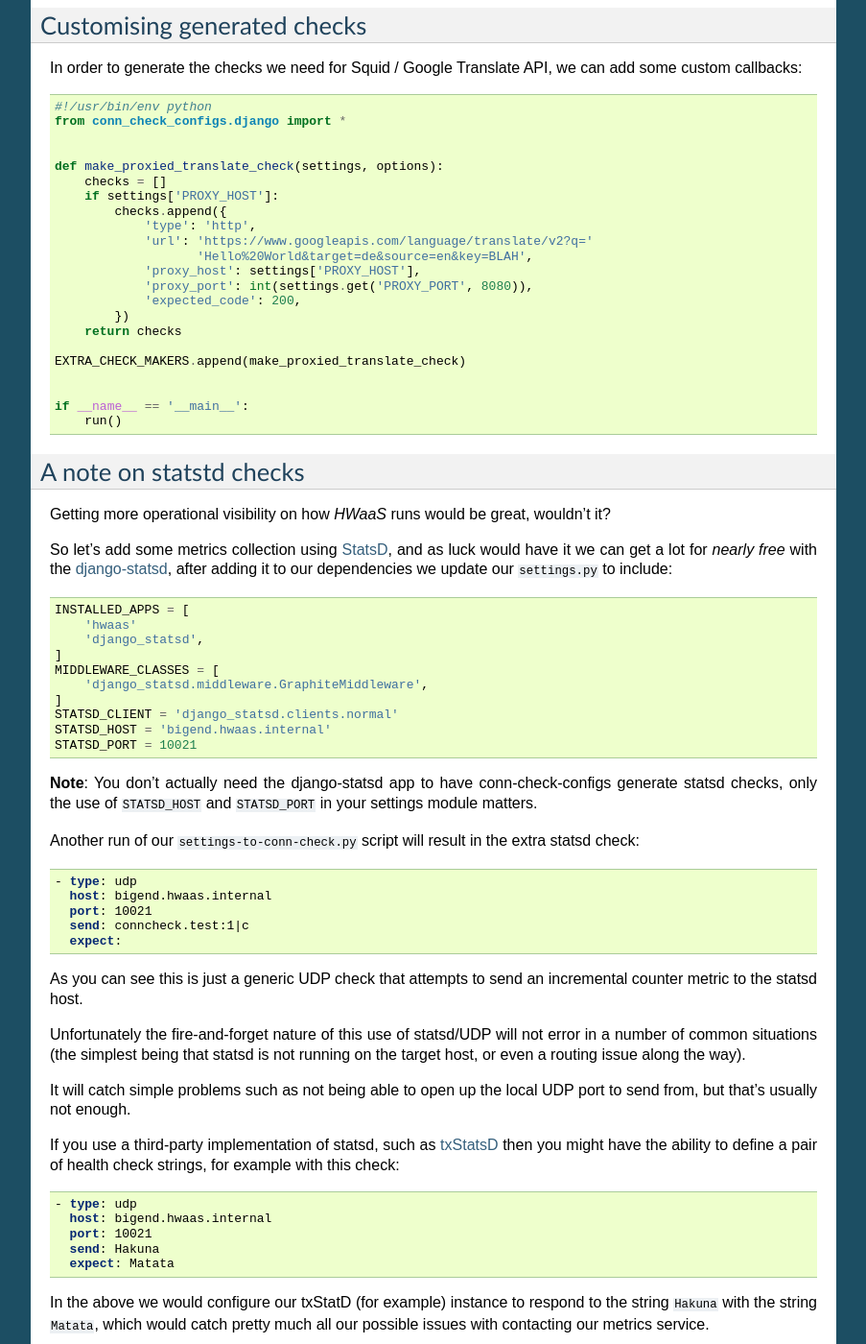
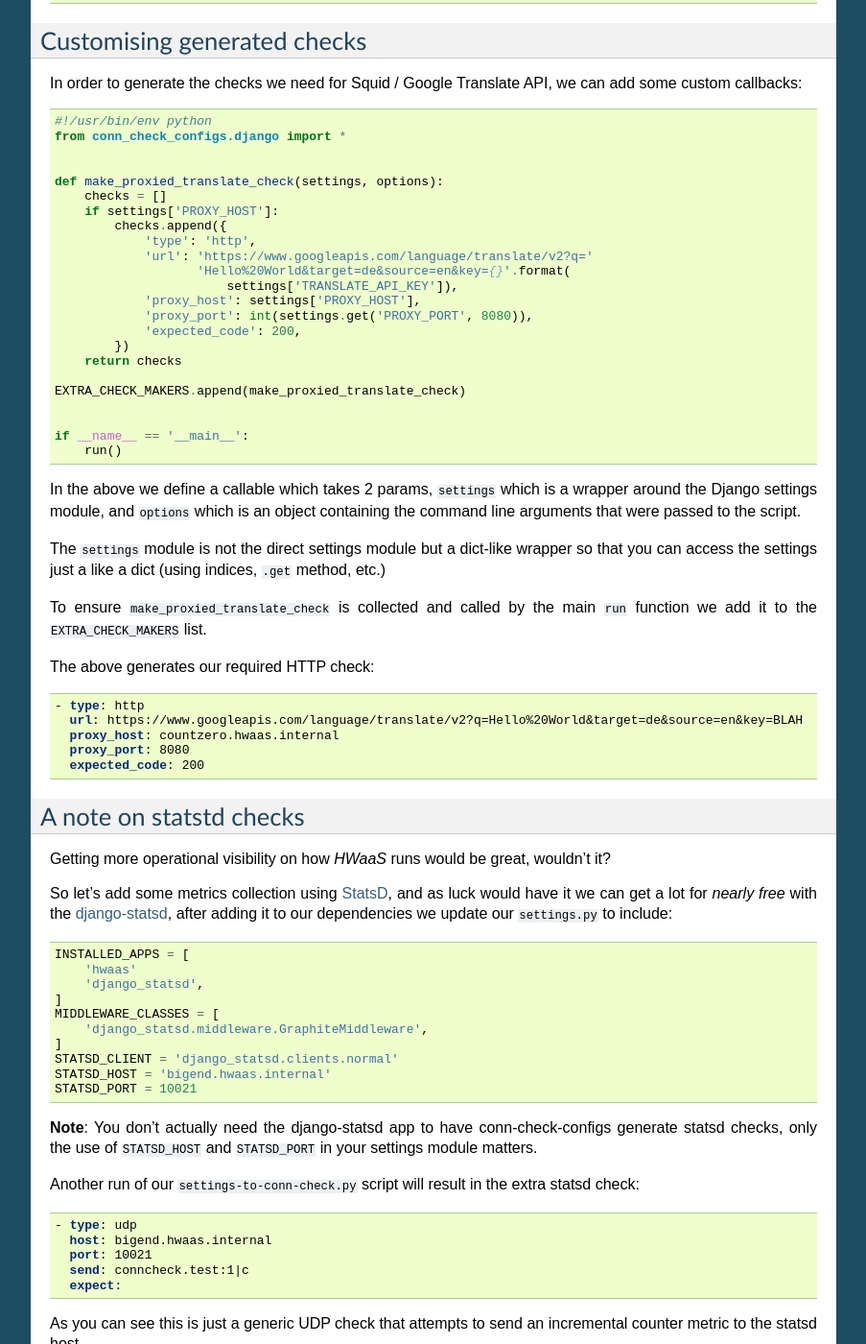
Before and after one commit to canonical-ols/conn-check, a Sphinx documentation site: the page built from docs/tutorial-part-2.rst, in a window 1280 px wide and 1400 px high, scrolled down 1297 px. Shown: the whole window at 96% size, without its empty margins (198-1101 px from the left). Built offline with Sphinx 7.4.7, drawn with Linux system fonts in a browser that asks for light colours; some of the changed text lies outside the part shown.

Commit message:
Finish check customisation section

```diff
--- a/docs/tutorial-part-2.rst
+++ b/docs/tutorial-part-2.rst
@@ -47,6 +47,7 @@ Given the following ``settings.py`` in our `HWaaS` service:
     }
     PROXY_HOST = 'countzero.hwaas.internal'
     PROXY_PORT = 8080
+    TRANSLATE_API_KEY = 'BLAH'
 
 We can create a ``settings-to-conn-check.py`` script with the least possible
 effort like so:
@@ -98,7 +99,8 @@ can add some custom callbacks:
             checks.append({
                 'type': 'http',
                 'url': 'https://www.googleapis.com/language/translate/v2?q='
-                       'Hello%20World&target=de&source=en&key=BLAH',
+                       'Hello%20World&target=de&source=en&key={}'.format(
+                           settings['TRANSLATE_API_KEY']),
                 'proxy_host': settings['PROXY_HOST'],
                 'proxy_port': int(settings.get('PROXY_PORT', 8080)),
                 'expected_code': 200,
@@ -110,6 +112,28 @@ can add some custom callbacks:
 
     if __name__ == '__main__':
         run()
+
+
+In the above we define a callable which takes 2 params, ``settings`` which
+is a wrapper around the Django settings module, and ``options`` which is
+an object containing the command line arguments that were passed to the script.
+
+The ``settings`` module is not the direct settings module but a dict-like
+wrapper so that you can access the settings just a like a dict (using indices,
+``.get`` method, etc.)
+
+To ensure ``make_proxied_translate_check`` is collected and called by the main
+``run`` function we add it to the ``EXTRA_CHECK_MAKERS`` list.
+
+The above generates our required HTTP check:
+
+.. code-block:: yaml
+
+    - type: http
+      url: https://www.googleapis.com/language/translate/v2?q=Hello%20World&target=de&source=en&key=BLAH
+      proxy_host: countzero.hwaas.internal
+      proxy_port: 8080
+      expected_code: 200
 
 A note on statstd checks
 ------------------------
@@ -163,7 +187,22 @@ port to send from, but that's usually not enough.
 
 If you use a third-party implementation of statsd, such as
 `txStatsD <https://launchpad.net/txstatsd>`_ then you might have the ability
-to define a pair of health check strings, for example with this check:
+to define a pair of health check strings, for example by changing the send
+and expect values in the ``STATSD_CHECK`` dict we can send and expect different
+strings:
+
+.. code-block:: python
+
+    #!/usr/bin/env python
+    from conn_check_configs.django import *
+
+    STATSD_CHECK['send'] = 'Hakuna'
+    STATSD_CHECK['expect'] = 'Matata'
+
+    if __name__ == '__main__':
+        run()
+
+Which generates this check:
 
 .. code-block:: yaml
 
@@ -175,4 +214,4 @@ to define a pair of health check strings, for example with this check:
 
 In the above we would configure our txStatD (for example) instance to respond
 to the string ``Hakuna`` with the string ``Matata``, which would catch pretty
-much all our possible issues with contacting our metrics service.
+much all the possible issues with contacting our metrics service.
```
